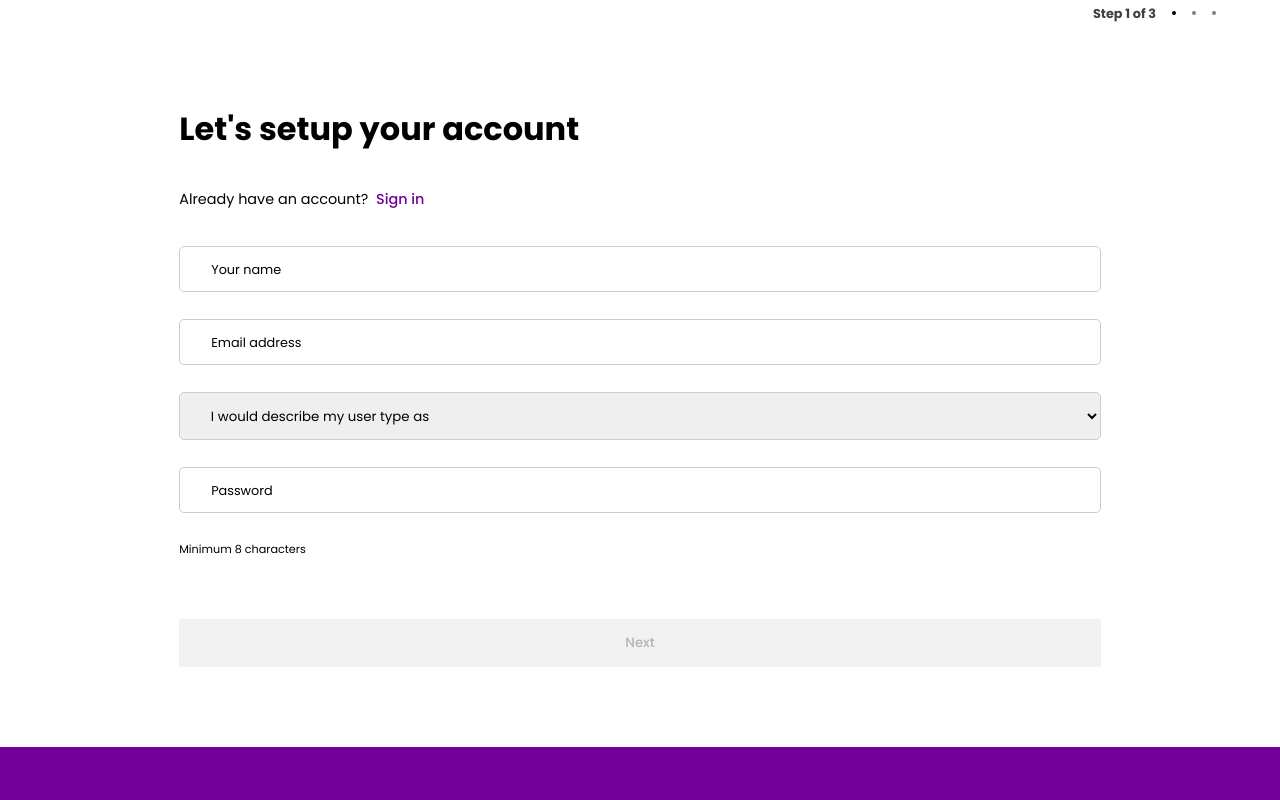
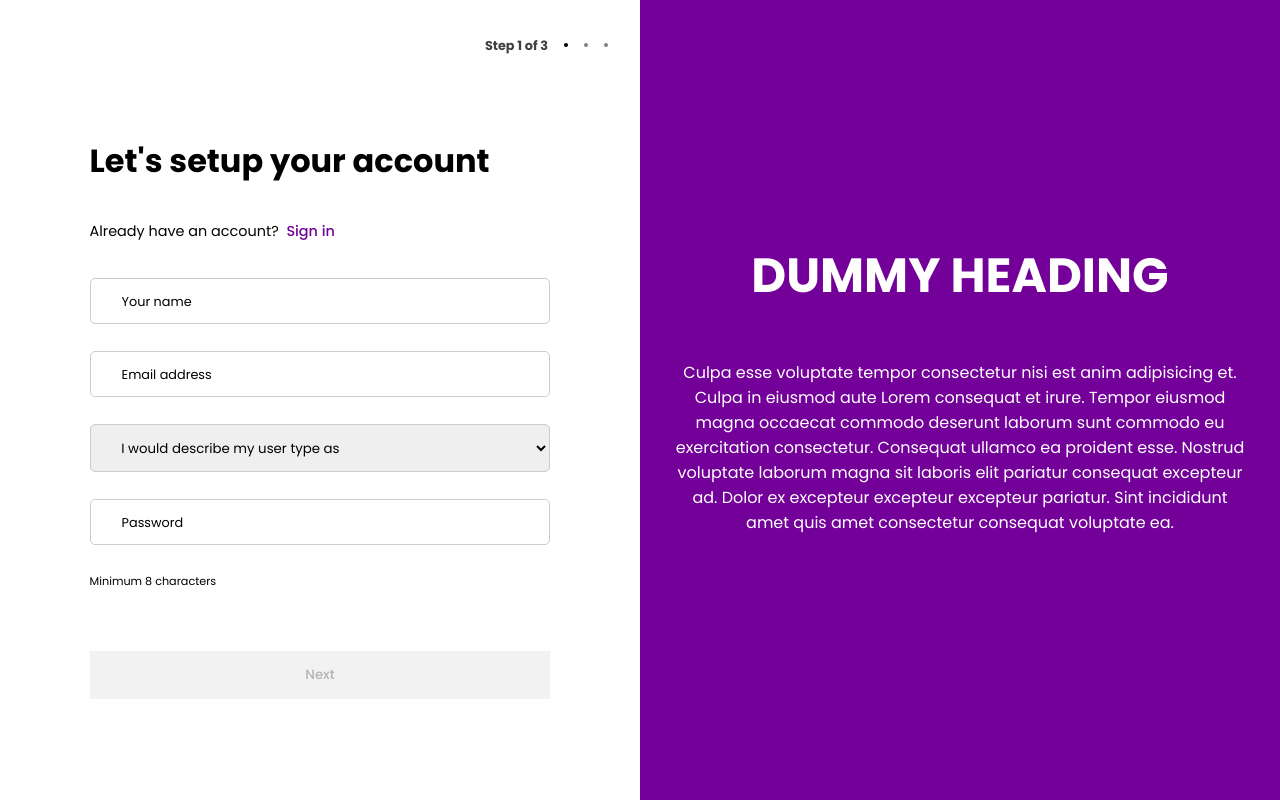
Before and after one commit to merhmood/incsub, a React (Create React App) app: page / in a window 1280 px wide. Shown: the top 800 px of the page. Built offline with nearby package versions, Linux system fonts and the light colour scheme; the HTML template or start-up script is replaced by a standard one.

Commit message:
app.css fix

```diff
--- a/src/App.css
+++ b/src/App.css
@@ -182,7 +182,7 @@ body {
   margin-bottom: 2em;
 }
 
-@media screen and (min-width: 1550px) {
+@media screen and (min-width: 950px) {
   .container {
     margin: 0 auto;
   }
@@ -195,12 +195,13 @@ body {
         -ms-flex-direction: row;
             flex-direction: row;
     width: 100%;
-    height: 100%;
+    height: 100vh;
     -webkit-box-sizing: border-box;
             box-sizing: border-box;
   }
   .row .col-1 {
     width: 50vw;
+    height: 100%;
     padding-top: 2em;
   }
   .row .col-1 .pagination {
@@ -208,7 +209,7 @@ body {
   }
   .row .col-2 {
     width: 50vw;
-    height: 100vh;
+    height: 100%;
   }
   .row .col-2 h1 {
     font-size: 3rem;
```
